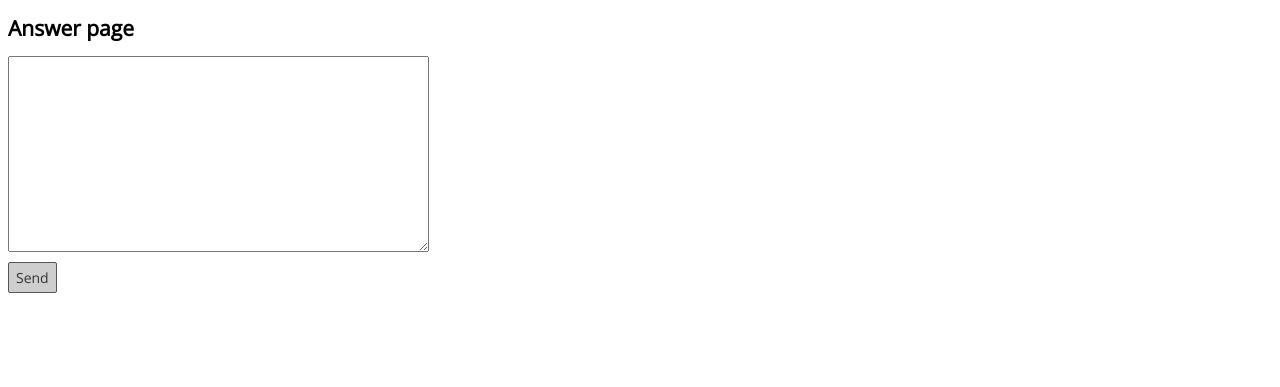
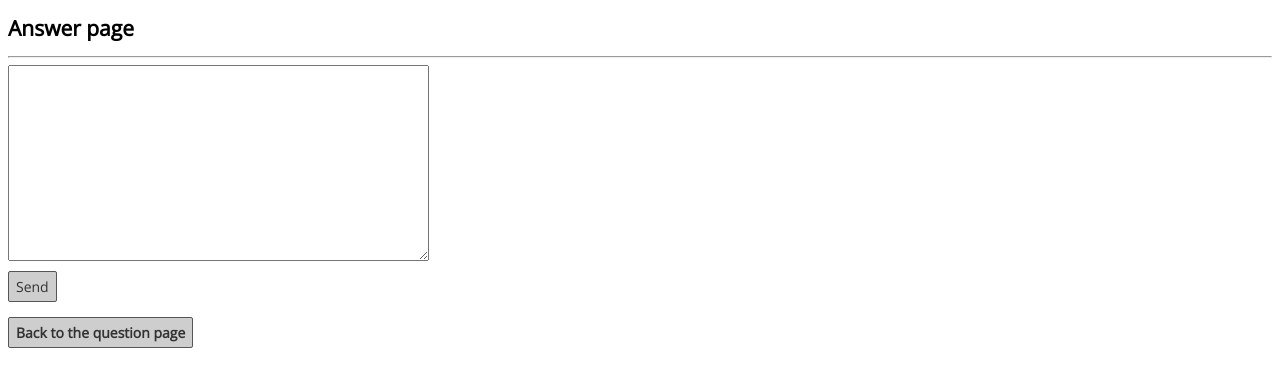
Before and after one commit to matCsikai/Python-AskMate-project_BPHC, a Flask app: template templates/add_answer.html in a window 1280 px wide. Shown: the top 387 px of the page. Run offline with Flask 2, Linux system fonts and the light colour scheme; the template is opened without the code that fills it, so the values that code supplies are empty.

Commit message:
Question title and descripition added to the page of post an answer. The main.py new_answer function and the add answer html page were modified. Also the question must be at least 10 characters long, so minimum lenght criteria added to textarea.

```diff
--- a/main.py
+++ b/main.py
@@ -73,6 +73,11 @@ def all_answers(question_id):
 
 @app.route('/question/<question_id>/new-answer', methods=['GET', 'POST'])
 def new_answer(question_id):
+    question_database = read_data('question.csv')
+    for line in question_database:
+        if str(question_id) in line[0]:
+            question_line = line
+
     file_name = "answer.csv"
     button_name = "Post your answer"
     all_data = read_data(file_name)
@@ -88,7 +93,7 @@ def new_answer(question_id):
         all_data.append(data_list)
         new_data_to_write = write_data(file_name, all_data)
         return redirect(url_for('all_answers', question_id=question_id))
-    return render_template("add_answer.html")
+    return render_template("add_answer.html", question_line=question_line)
 
 if __name__ == "__main__":
     app.run()
--- a/templates/add_answer.html
+++ b/templates/add_answer.html
@@ -8,10 +8,14 @@
 </head>
 <body>
     <h1>Answer page</h1>
+    <h2>{{ question_line[4] }}</h2>
+    <p><b>{{ question_line[5] }}</b></p>
+    <hr>
     <form method="POST">
         <label for="answer"></label>
-        <textarea name="message" id="" cols="50" rows="10"></textarea>
+        <textarea name="message" id="" cols="50" rows="10" minlength="10"></textarea>
         <input type="submit" value="Send" class="button">
     </form>
+    <a href="/question/{{ question_line[0] }}" class="button">Back to the question page</a>
 </body>
 </html>
```
